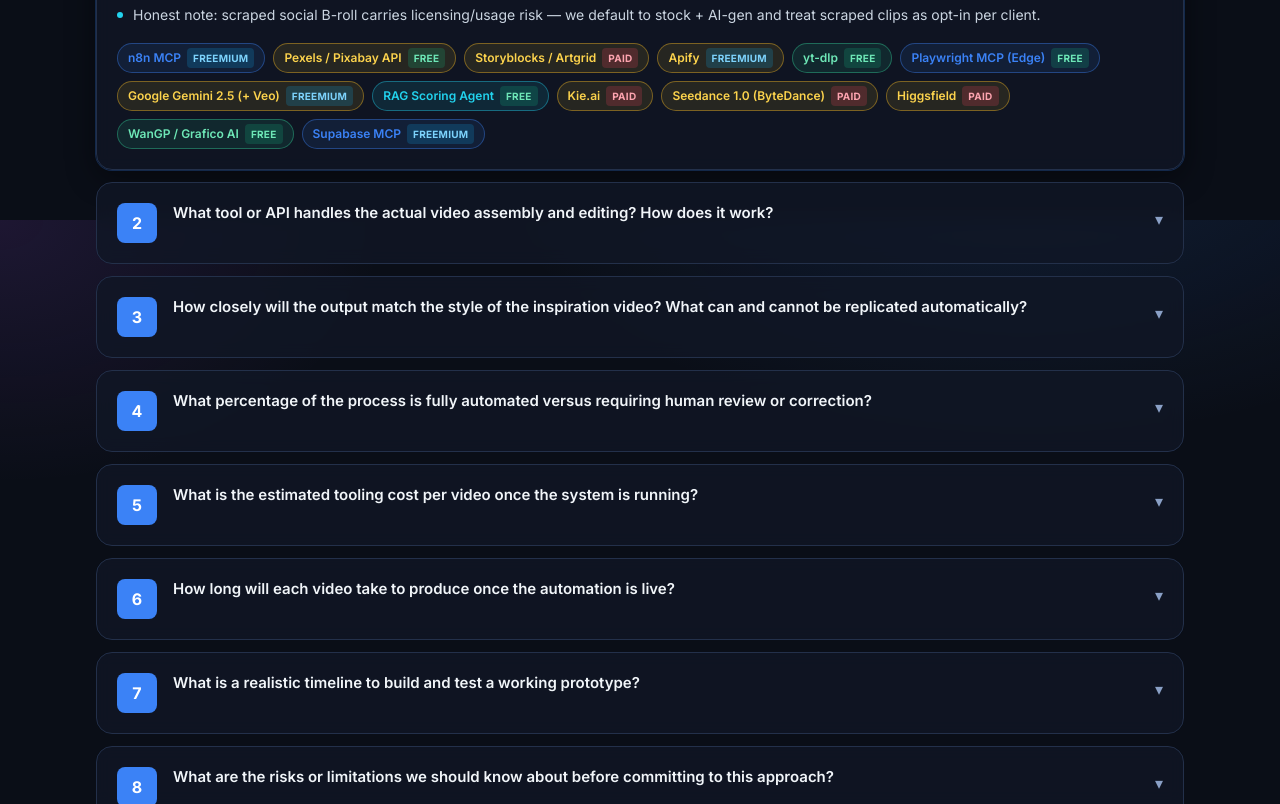
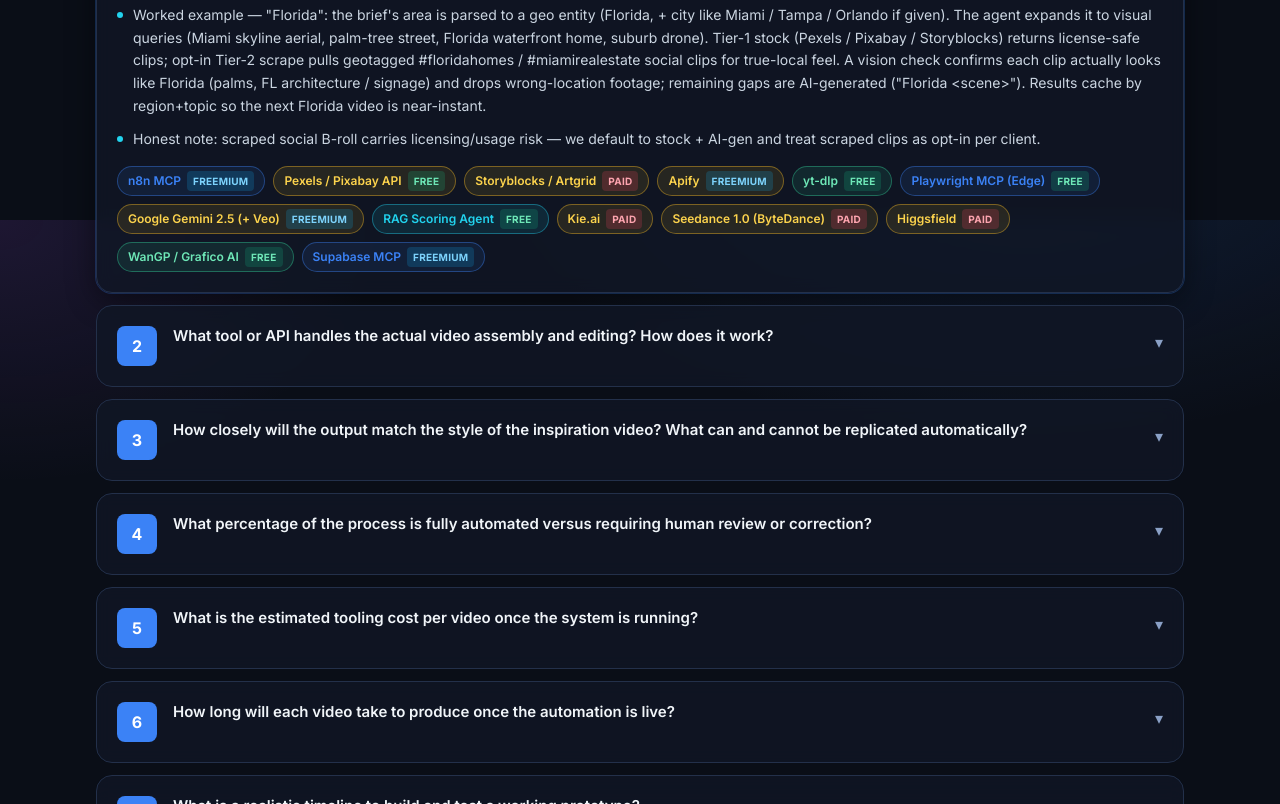
Before and after one commit to UserDevAccount1/kyrie-media-automation, a Vue app: page / in a window 1280 px wide. Shown: the part 1380-2184 px from the top of the page. Built offline with nearby package versions, Linux system fonts and the light colour scheme.

Commit message:
Add Florida B-roll worked example to P1 Q1; add PROPOSAL.md document proposal

```diff
--- a/src/data/projects.ts
+++ b/src/data/projects.ts
@@ -31,6 +31,7 @@
           'Two-tier sourcing. Tier 1 (license-safe, default): geo + topic queries against stock APIs (Pexels, Pixabay, Storyblocks) parameterized by the client area parsed from the brief (e.g. "Austin TX skyline", "Minnesota suburb homes"). Tier 2 (authentic local feel): targeted scraping of public TikTok / Instagram / YouTube / Google results via the Playwright MCP browser agent, scored for relevance, resolution and recency.',
           'An LLM ranks candidates against the topic and the style profile and assembles a shortlist; gaps are filled with AI-generated B-roll (Kie.ai / Higgsfield, or local WanGP for zero per-clip cost).',
           'n8n orchestrates the sourcing graph; results cached in Supabase so repeat areas/topics get instant reuse.',
+          'Worked example — "Florida": the brief\'s area is parsed to a geo entity (Florida, + city like Miami / Tampa / Orlando if given). The agent expands it to visual queries (Miami skyline aerial, palm-tree street, Florida waterfront home, suburb drone). Tier-1 stock (Pexels / Pixabay / Storyblocks) returns license-safe clips; opt-in Tier-2 scrape pulls geotagged #floridahomes / #miamirealestate social clips for true-local feel. A vision check confirms each clip actually looks like Florida (palms, FL architecture / signage) and drops wrong-location footage; remaining gaps are AI-generated ("Florida <scene>"). Results cache by region+topic so the next Florida video is near-instant.',
           'Honest note: scraped social B-roll carries licensing/usage risk — we default to stock + AI-gen and treat scraped clips as opt-in per client.',
         ],
         tools: ['n8n', 'pexels', 'storyblocks', 'apify', 'ytdlp', 'playwright', 'gemini', 'ragAgent', 'kie', 'seedance', 'higgsfield', 'wangp', 'supabase'],
```
Also changed, not shown: 1 other file (tests, documents, lock files or other folders).
